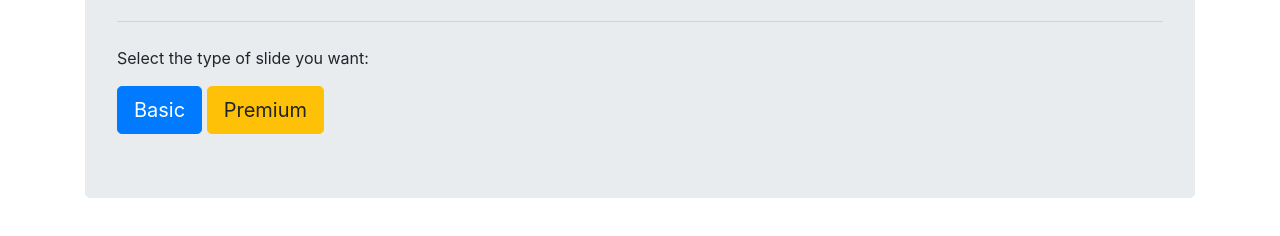
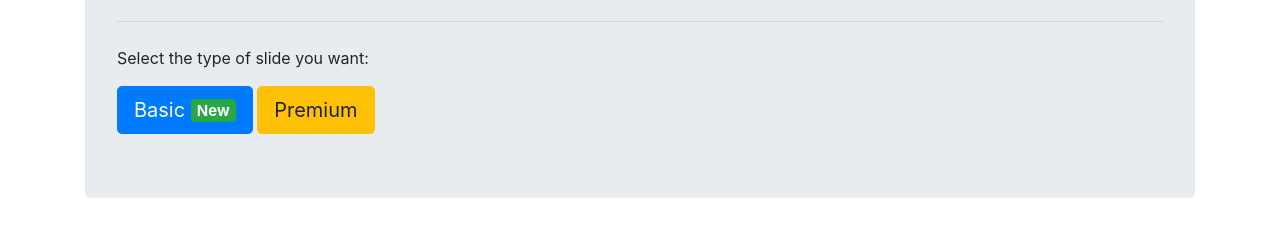
Before and after one commit to RealSGII2/wgs, a plain HTML site: page index.html in a window 1280 px wide. Shown: the part 228-464 px from the top of the page. Drawn offline with nearby package versions, Linux system fonts and the light colour scheme.

Commit message:
Update index.html

```diff
--- a/index.html
+++ b/index.html
@@ -19,7 +19,7 @@
           <p class="lead">Need Google Slide Themes? You're at the right place!</p>
           <hr class="my-4">
           <p>Select the type of slide you want:</p>
-          <a class="btn btn-primary btn-lg" href="/wgs/basic" role="button">Basic</a>
+          <a class="btn btn-primary btn-lg" href="/wgs/basic" role="button">Basic <span class="badge badge-success">New</span></a>
           <a class="btn btn-warning btn-lg" href="#" role="button" disabled=true>Premium</a>
         </div>
     </div>
```
